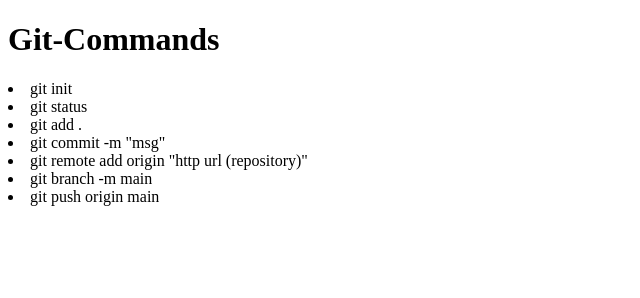
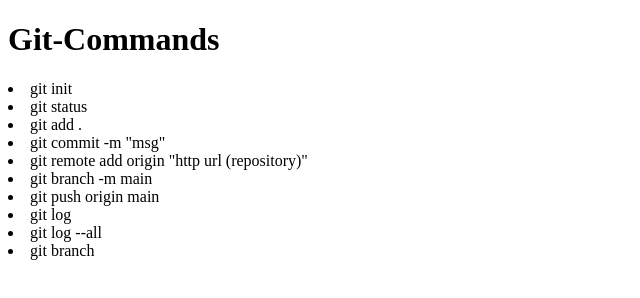
Before and after one commit to Sharanya-Katukuri/gittasks, a plain HTML site: page index.html in a window 1280 px wide. Shown: the whole page, without its empty margins (0-640 px from the left). Drawn offline with Linux system fonts and the light colour scheme.

Commit message:
version4

```diff
--- a/index.html
+++ b/index.html
@@ -14,6 +14,9 @@
     <li>git remote add origin "http url (repository)"</li>
     <li>git branch -m main</li>
     <li>git push origin main</li>
+    <li>git log</li>
+    <li> git log --all</li>
+    <li>git branch </li>
 
 </body>
 </html>
```
